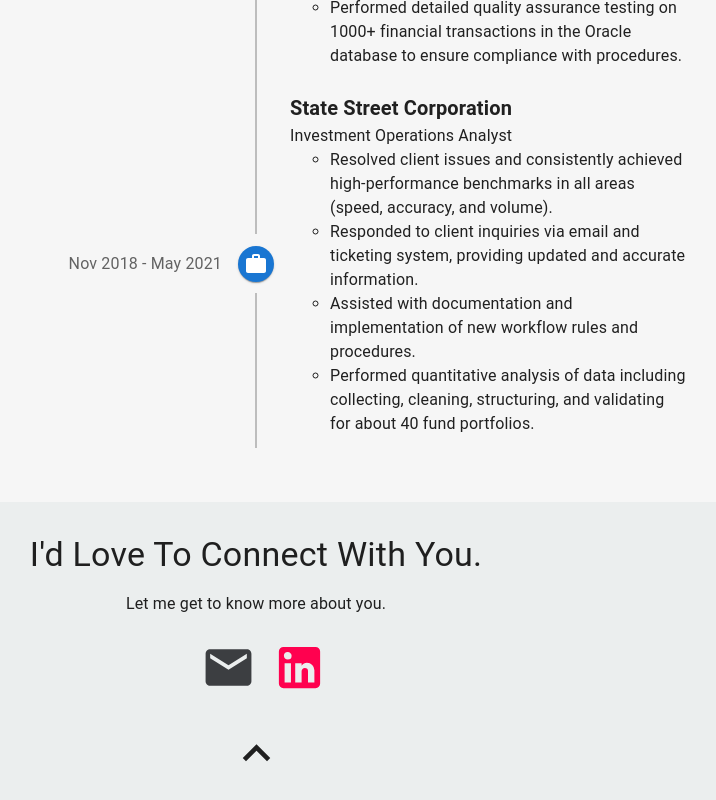
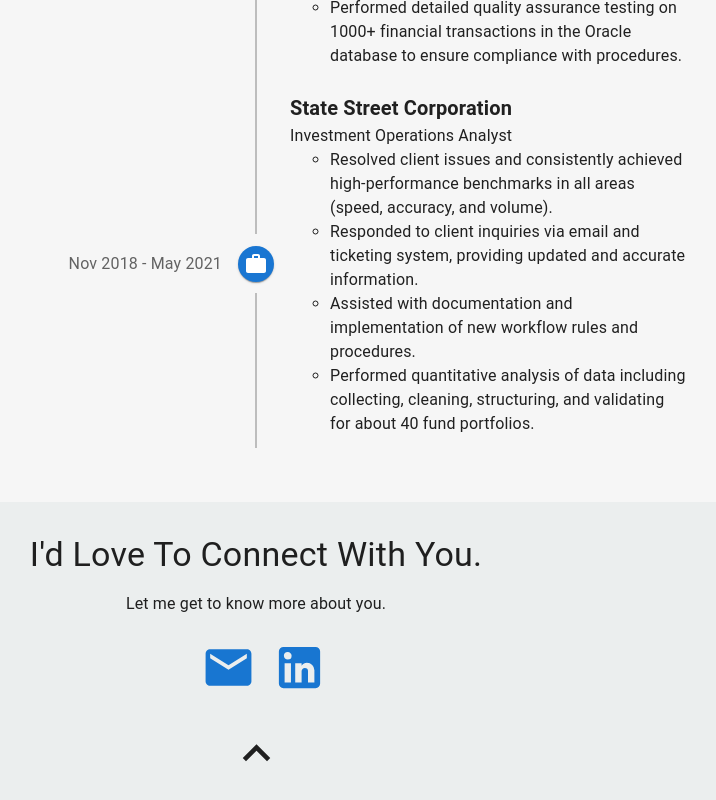
Before and after one commit to kgicheha/portfolio, a React (Create React App) app: page / in a window 1280 px wide. Shown: the part 2187-2987 px from the top of the page, without its empty margins (384-1100 px from the left). Built offline with nearby package versions, Linux system fonts and the light colour scheme.

Commit message:
added styling to page

```diff
--- a/src/components/ContactMe.js
+++ b/src/components/ContactMe.js
@@ -22,11 +22,11 @@
       </CustomTypography2>
       <div id="contacts">
         <div className="contactIcon">
-          <MailIcon  sx={{ fontSize: 55, color: '#3c3e41' }} />
+          <MailIcon  sx={{ fontSize: 55, color: '#1876d1' }} />
         </div>
         <div className="contactIcon">
           <a href="https://www.linkedin.com/in/kevin-gicheha/">
-            <LinkedInIcon sx={{ fontSize: 55, color: '#FF014F' }} />
+            <LinkedInIcon sx={{ fontSize: 55, color: '#1876d1' }} />
           </a>
         </div>
       </div>
```
